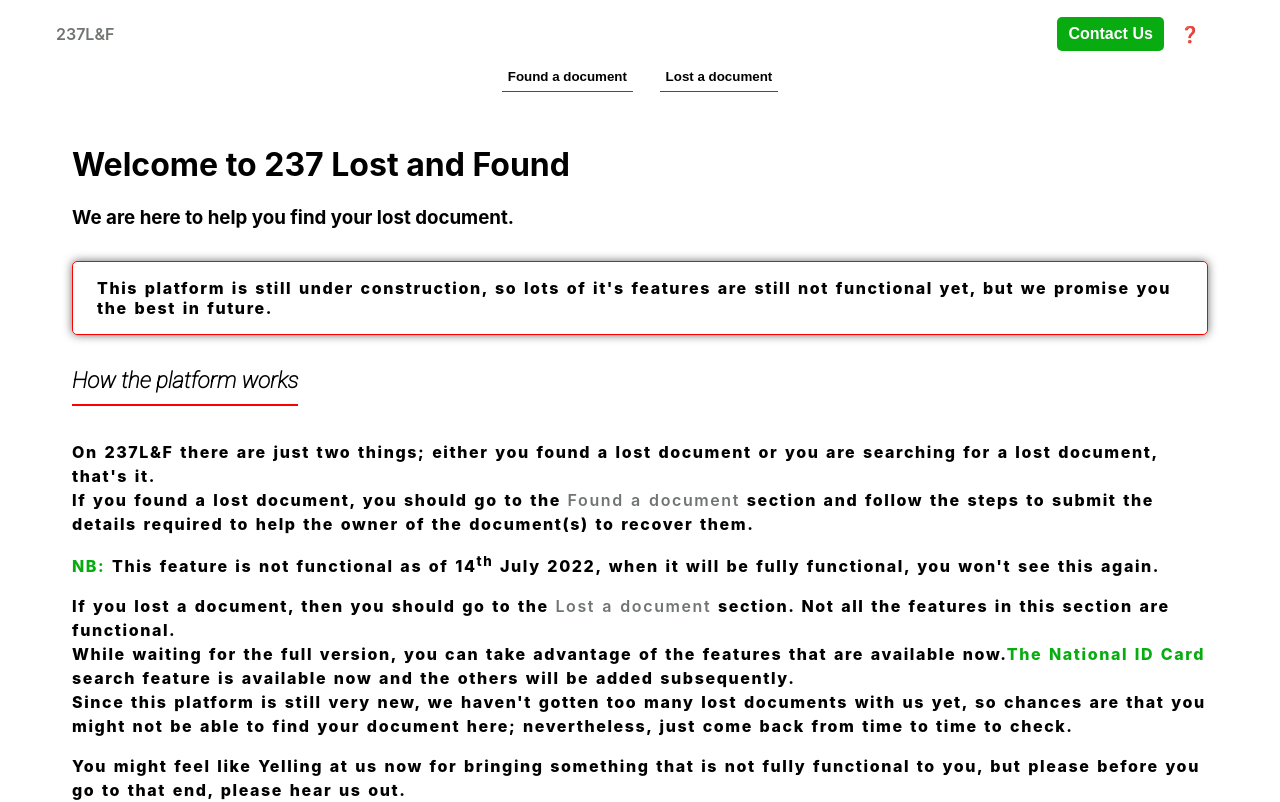
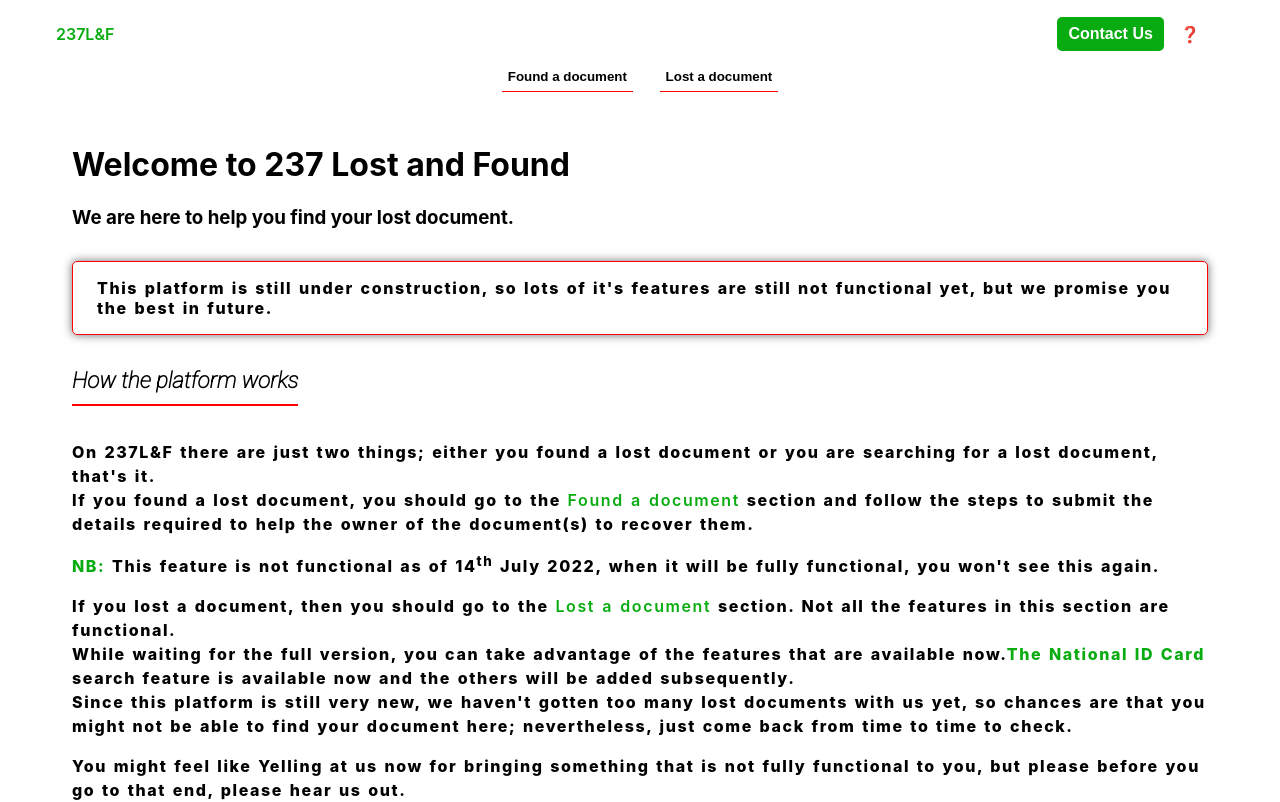
Before and after one commit to Chenwi32/237_lost_and_found, a Next.js app: page / in a window 1280 px wide. Shown: the top 802 px of the page. Built offline with nearby package versions, Linux system fonts and the light colour scheme.

Commit message:
fixed some font issues

```diff
--- a/styles/globals.css
+++ b/styles/globals.css
@@ -12,14 +12,14 @@ body {
   margin: 0;
   font-family: -apple-system, BlinkMacSystemFont, Segoe UI, Roboto, Oxygen,
     Ubuntu, Cantarell, Fira Sans, Droid Sans, Helvetica Neue, sans-serif;
-    font-size: .85rem;
+    font-size: .9rem;
 }
 
 a {
   text-decoration: none;
   transition: 0.4s;
   font-weight: 600;
-  color: var(--links);
+  color: var(--primary);
   font-size: 1rem;
 }
 
```
